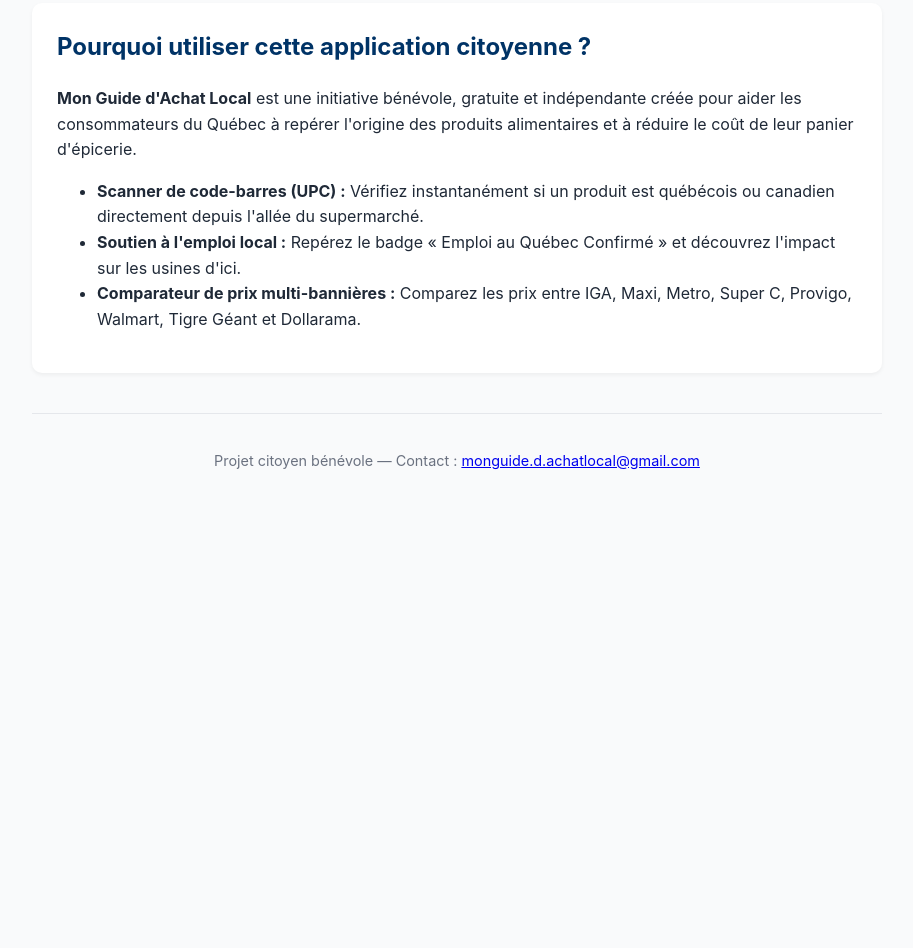
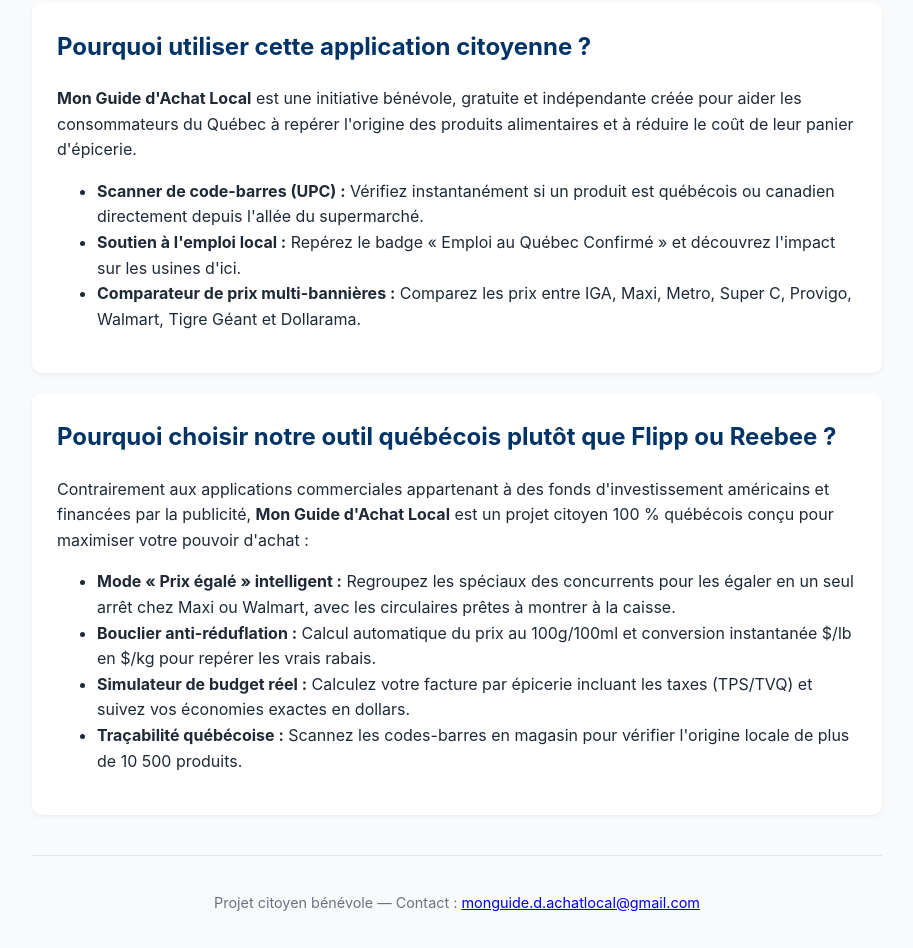
Before and after one commit to epicerieqc/epicerieqc.github.io, a plain HTML site: page index.html in a window 1280 px wide. Shown: the part 365-1313 px from the top of the page, without its empty margins (183-1096 px from the left). Before the commit the page ends 871 px from the top, so only its background shows below. Drawn offline with Linux system fonts and the light colour scheme.

Commit message:
Update index.html

```diff
--- a/index.html
+++ b/index.html
@@ -7,13 +7,14 @@
     <link rel="icon" type="image/png" href="fleur_de_lys_blanche.png">
     <meta name="google-site-verification" content="R1T3GoOTemKWRUCJUFATGEP73LZrEChJloN8vlFXkW8" />
     <meta name="description" content="Application citoyenne gratuite au Québec pour scanner les codes-barres (UPC), repérer les produits faits au Québec et comparer les prix d'épicerie (IGA, Maxi, Metro, Super C, Walmart, Provigo).">
+
     <!-- URL officielle et partage réseaux sociaux (Facebook, Messenger, SMS) -->
     <link rel="canonical" href="https://epicerieqc.github.io" />
     <meta property="og:type" content="website" />
     <meta property="og:url" content="https://epicerieqc.github.io" />
     <meta property="og:title" content="Mon Guide d'Achat Local Québec | Scanner & Prix Épicerie" />
     <meta property="og:description" content="Scannez les codes-barres en épicerie pour repérer les produits québécois et comparez les prix des circulaires (IGA, Maxi, Metro, Super C)." />
-    <meta property="og:image" content="https://github.ioicon-192.png" />
+    <meta property="og:image" content="https://epicerieqc.github.io/icon-192.png" />
 
     <!-- Données structurées pour Google -->
     <script type="application/ld+json">
@@ -21,7 +22,7 @@
       "@context": "https://schema.org",
       "@type": "WebApplication",
       "name": "Mon Guide d'Achat Local Québec",
-      "url": "https://github.io",
+      "url": "https://epicerieqc.github.io",
       "description": "Application citoyenne gratuite au Québec pour scanner les codes-barres (UPC), repérer les produits faits au Québec et comparer les prix d'épicerie.",
       "applicationCategory": "ShoppingApplication",
       "operatingSystem": "All",
@@ -85,6 +86,17 @@
     </ul>
 </div>
 
+<div class="card">
+    <h2>Pourquoi choisir notre outil québécois plutôt que Flipp ou Reebee ?</h2>
+    <p>Contrairement aux applications commerciales appartenant à des fonds d'investissement américains et financées par la publicité, <strong>Mon Guide d'Achat Local</strong> est un projet citoyen 100 % québécois conçu pour maximiser votre pouvoir d'achat :</p>
+    <ul>
+        <li><strong>Mode « Prix égalé » intelligent :</strong> Regroupez les spéciaux des concurrents pour les égaler en un seul arrêt chez Maxi ou Walmart, avec les circulaires prêtes à montrer à la caisse.</li>
+        <li><strong>Bouclier anti-réduflation :</strong> Calcul automatique du prix au 100g/100ml et conversion instantanée $/lb en $/kg pour repérer les vrais rabais.</li>
+        <li><strong>Simulateur de budget réel :</strong> Calculez votre facture par épicerie incluant les taxes (TPS/TVQ) et suivez vos économies exactes en dollars.</li>
+        <li><strong>Traçabilité québécoise :</strong> Scannez les codes-barres en magasin pour vérifier l'origine locale de plus de 10 500 produits.</li>
+    </ul>
+</div>
+
 <footer>
     <p>Projet citoyen bénévole — Contact : <a href="mailto:monguide.d.achatlocal@gmail.com">monguide.d.achatlocal@gmail.com</a></p>
 </footer>
```
